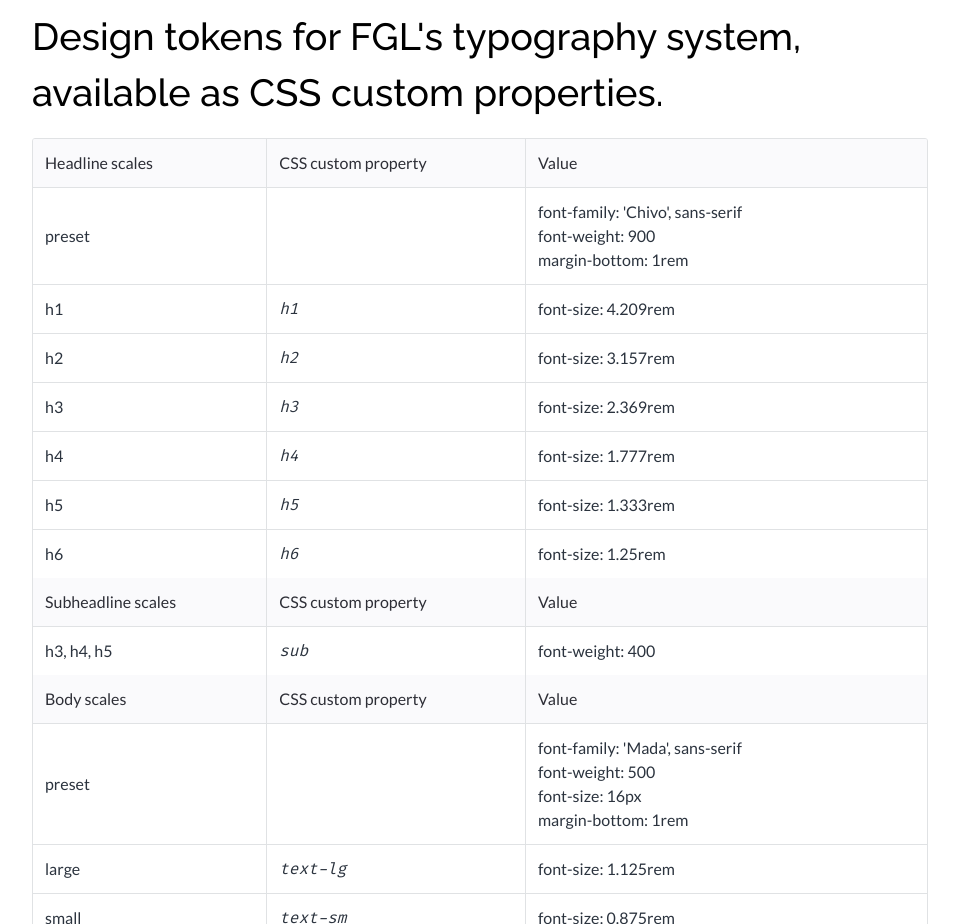
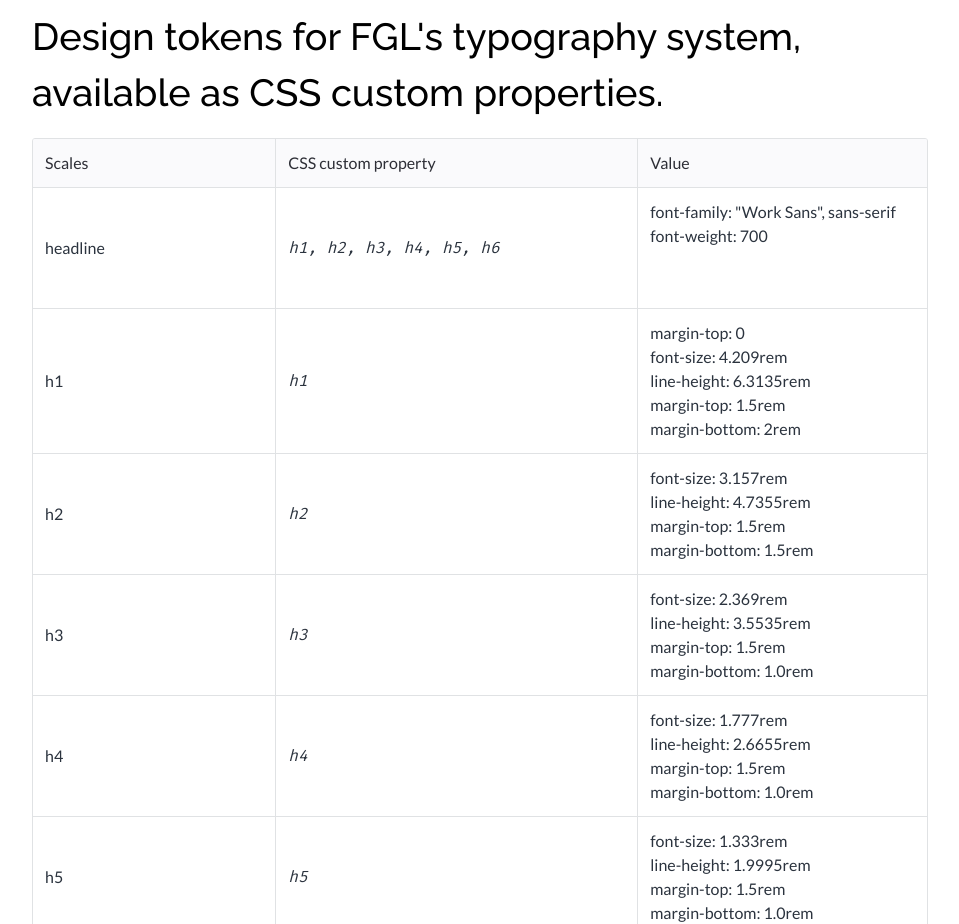
Before and after one commit to uqcire/design-system, a Vue app: page /typography in a window 1280 px wide. Shown: the part 3300-4224 px from the top of the page, without its empty margins (160-1119 px from the left). Built offline with nearby package versions, Linux system fonts and the light colour scheme; a web font is replaced by a local one.

Commit message:
feat(components): typography section complete

```diff
--- a/src/pages/Visual/VisualTypography.vue
+++ b/src/pages/Visual/VisualTypography.vue
@@ -3,6 +3,137 @@
 
 import PageBlock from '@c/Layout/PageBlock.vue'
 import { NButton, NDivider, NTable, NTag } from 'naive-ui'
+import { ref } from 'vue'
+
+const bodyScales = ref([
+  { id: 1, title: 'Large', class: 'text-xl' },
+  { id: 2, title: 'Base', class: 'text-base' },
+  { id: 3, title: 'Small', class: 'text-sm' },
+  { id: 4, title: 'Caption', class: 'text-caption' },
+])
+
+const typoTokens = ref([
+  {
+    id: 1 - 1,
+    title: 'headline',
+    code: 'h1, h2, h3, h4, h5, h6',
+    valueA: 'font-family: "Work Sans", sans-serif',
+    valueB: 'font-weight: 700',
+    valueC: '',
+    valueD: '',
+    valueE: '',
+  },
+  {
+    id: 1 - 2,
+    title: 'h1',
+    code: 'h1',
+    valueA: 'margin-top: 0',
+    valueB: 'font-size: 4.209rem',
+    valueC: 'line-height: 6.3135rem',
+    valueD: 'margin-top: 1.5rem',
+    valueE: 'margin-bottom: 2rem',
+  },
+  {
+    id: 1 - 3,
+    title: 'h2',
+    code: 'h2',
+    valueA: 'font-size: 3.157rem',
+    valueB: 'line-height: 4.7355rem',
+    valueC: 'margin-top: 1.5rem',
+    valueD: 'margin-bottom: 1.5rem',
+    valueE: '',
+  },
+  {
+    id: 1 - 4,
+    title: 'h3',
+    code: 'h3',
+    valueA: 'font-size: 2.369rem',
+    valueB: 'line-height: 3.5535rem',
+    valueC: 'margin-top: 1.5rem',
+    valueD: 'margin-bottom: 1.0rem',
+    valueE: '',
+  },
+  {
+    id: 1 - 5,
+    title: 'h4',
+    code: 'h4',
+    valueA: 'font-size: 1.777rem',
+    valueB: 'line-height: 2.6655rem',
+    valueC: 'margin-top: 1.5rem',
+    valueD: 'margin-bottom: 1.0rem',
+    valueE: '',
+  },
+  {
+    id: 1 - 6,
+    title: 'h5',
+    code: 'h5',
+    valueA: 'font-size: 1.333rem',
+    valueB: 'line-height: 1.9995rem',
+    valueC: 'margin-top: 1.5rem',
+    valueD: 'margin-bottom: 1.0rem',
+    valueE: '',
+  },
+  {
+    id: 1 - 7,
+    title: 'h6',
+    code: 'h6',
+    valueA: 'font-size: 1.25rem',
+    valueB: 'line-height: 1.875rem',
+    valueC: 'margin-top: 1.5rem',
+    valueD: 'margin-bottom: 1.0rem',
+    valueE: '',
+  },
+  {
+    id: 2 - 1,
+    title: 'subheadline',
+    code: '.sub',
+    valueA: 'font-family: "Raleway", sans-serif',
+    valueB: 'font-weight: 500',
+    valueC: '',
+    valueD: '',
+    valueE: '',
+  },
+  {
+    id: 3 - 1,
+    title: 'html',
+    code: 'html, .root',
+    valueA: 'font-size: 16px',
+    valueB: 'line-height: 1.5rem',
+    valueC: '',
+    valueD: '',
+    valueE: '',
+  },
+  {
+    id: 3 - 2,
+    title: 'body',
+    code: 'body',
+    valueA: 'font-family: "Lato", sans-serif',
+    valueB: 'font-weight: 500',
+    valueC: 'font-size: 1rem',
+    valueD: 'margin: auto',
+    valueE: '',
+  },
+  {
+    id: 3 - 2,
+    title: 'p, ul, ol, pre, table, blockquote',
+    code: 'p, ul, ol, pre, table, blockquote',
+    valueA: 'margin-top: 0rem',
+    valueB: 'margin-bottom: 1.5rem',
+    valueC: '',
+    valueD: '',
+    valueE: '',
+  },
+  {
+    id: 4 - 1,
+    title: 'code',
+    code: '.code',
+    valueA: 'font-family: "Fira Code", monospace',
+    valueB: 'font-weight: 400',
+    valueC: 'font-style: italic',
+    valueD: '',
+    valueE: '',
+  },
+])
 </script>
 
 <template>
@@ -83,10 +214,9 @@
       <div id="#body-scale">
         <h3>Body Scale</h3>
         <n-divider />
-        <p class="text-xl">Large: Lorem ipsum dolor, sit amet consectetur adipisicing elit. Illo, assumenda?</p>
-        <p class="text-base">Base: Lorem ipsum dolor sit, amet consectetur adipisicing elit. Veniam, animi.</p>
-        <p class="text-sm">Small: Lorem ipsum dolor sit, amet consectetur adipisicing elit. Veniam, animi.</p>
-        <p class="text-caption">Caption: Lorem, ipsum dolor sit amet consectetur adipisicing elit. Vero, aliquid.</p>
+        <p v-for="val in bodyScales" :key="val.id" :class="val.class">
+          {{ val.title }}: Lorem ipsum dolor, sit amet consectetur adipisicing elit. Illo, assumenda?
+        </p>
       </div>
       <n-divider />
 
@@ -190,130 +320,25 @@
           <!-- headline scacles -->
           <thead>
             <tr>
-              <th>Headline scales</th>
+              <th>Scales</th>
               <th>CSS custom property</th>
               <th>Value</th>
             </tr>
           </thead>
           <tbody>
-            <tr>
-              <td>preset</td>
-              <td></td>
+            <tr v-for="val in typoTokens" :key="val.id">
+              <td>{{ val.title }}</td>
+              <td class="code">{{ val.code }}</td>
               <td>
-                font-family: 'Chivo', sans-serif
+                {{ val.valueA }}
                 <br />
-                font-weight: 900
+                {{ val.valueB }}
                 <br />
-                margin-bottom: 1rem
-              </td>
-            </tr>
-            <tr>
-              <td>h1</td>
-              <td class="code">h1</td>
-              <td>font-size: 4.209rem</td>
-            </tr>
-            <tr>
-              <td>h2</td>
-              <td class="code">h2</td>
-              <td>font-size: 3.157rem</td>
-            </tr>
-            <tr>
-              <td>h3</td>
-              <td class="code">h3</td>
-              <td>font-size: 2.369rem</td>
-            </tr>
-            <tr>
-              <td>h4</td>
-              <td class="code">h4</td>
-              <td>font-size: 1.777rem</td>
-            </tr>
-            <tr>
-              <td>h5</td>
-              <td class="code">h5</td>
-              <td>font-size: 1.333rem</td>
-            </tr>
-            <tr>
-              <td>h6</td>
-              <td class="code">h6</td>
-              <td>font-size: 1.25rem</td>
-            </tr>
-          </tbody>
-
-          <!-- subheadline scales -->
-          <thead>
-            <tr>
-              <th>Subheadline scales</th>
-              <th>CSS custom property</th>
-              <th>Value</th>
-            </tr>
-          </thead>
-          <tbody>
-            <tr>
-              <td>h3, h4, h5</td>
-              <td class="code">sub</td>
-              <td>font-weight: 400</td>
-            </tr>
-          </tbody>
-
-          <!-- body scales -->
-          <thead>
-            <tr>
-              <th>Body scales</th>
-              <th>CSS custom property</th>
-              <th>Value</th>
-            </tr>
-          </thead>
-          <tbody>
-            <tr>
-              <td>preset</td>
-              <td></td>
-              <td>
-                font-family: 'Mada', sans-serif
+                {{ val.valueC }}
                 <br />
-                font-weight: 500
+                {{ val.valueD }}
                 <br />
-                font-size: 16px
-                <br />
-                margin-bottom: 1rem
-              </td>
-            </tr>
-            <tr>
-              <td>large</td>
-              <td class="code">text-lg</td>
-              <td>font-size: 1.125rem</td>
-            </tr>
-            <tr>
-              <td>small</td>
-              <td class="code">text-sm</td>
-              <td>font-size: 0.875rem</td>
-            </tr>
-            <tr>
-              <td>caption</td>
-              <td class="code">text-caption</td>
-              <td>font-size: 0.64rem</td>
-            </tr>
-          </tbody>
-
-          <!-- code -->
-          <thead>
-            <tr>
-              <th>Code</th>
-              <th>CSS custom property</th>
-              <th>Value</th>
-            </tr>
-          </thead>
-          <tbody>
-            <tr>
-              <td>code</td>
-              <td class="code">code</td>
-              <td>
-                font-family: 'Fira Code', monospace
-                <br />
-                font-weight: 400
-                <br />
-                margin-bottom: 1rem
-                <br />
-                italic
+                {{ val.valueE }}
               </td>
             </tr>
           </tbody>
--- a/src/styles/Visuals/_typographys.scss
+++ b/src/styles/Visuals/_typographys.scss
@@ -11,7 +11,6 @@
 body {
   font-family: 'Lato', sans-serif;
   font-weight: 500;
-  line-height: 1.5rem;
   font-size: 1rem;
   margin: auto;
 }
@@ -83,13 +82,6 @@
   margin-top: 0rem;
   margin-bottom: 1.5rem;
 }
-ul ul,
-ol ol,
-ul ol,
-ol ul {
-  margin-top: 0rem;
-  margin-bottom: 0rem;
-}
 
 /* Let's make sure all's aligned */
 hr,
```
